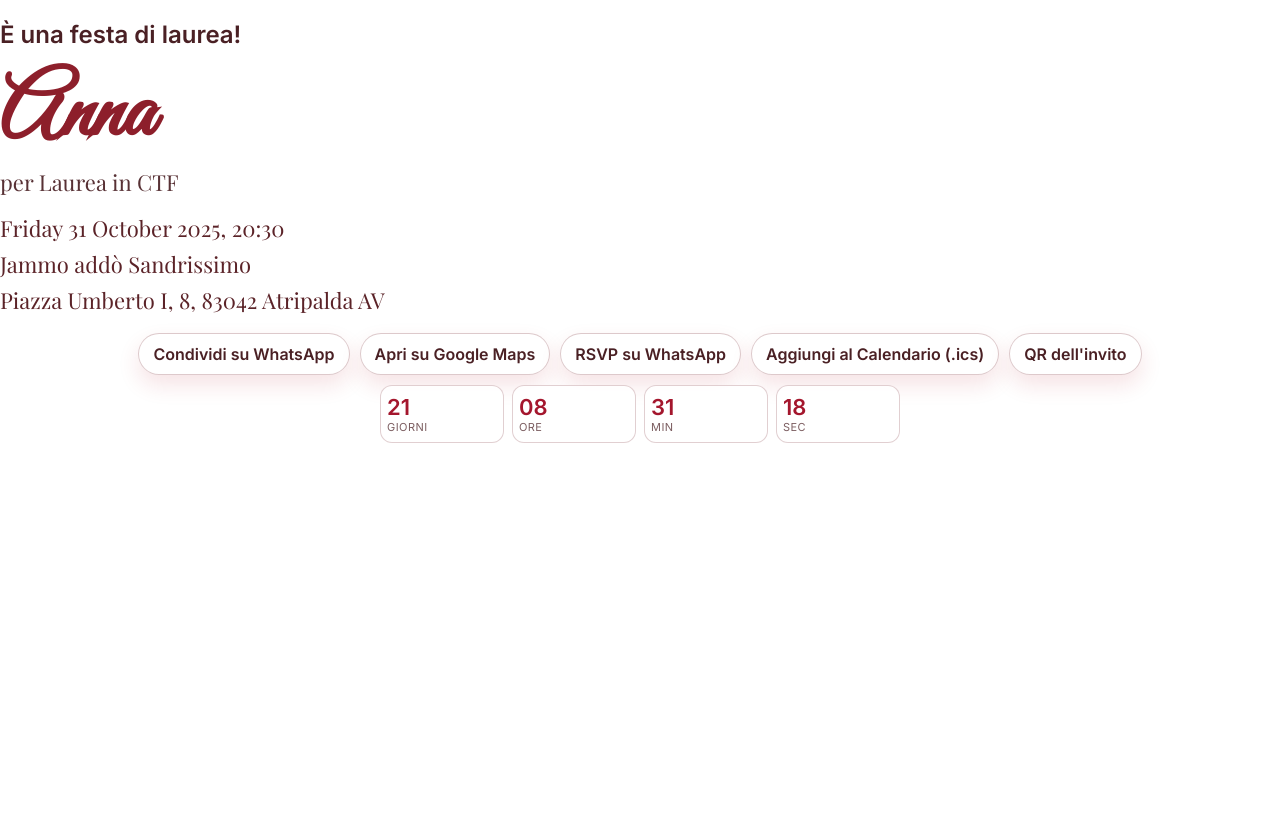
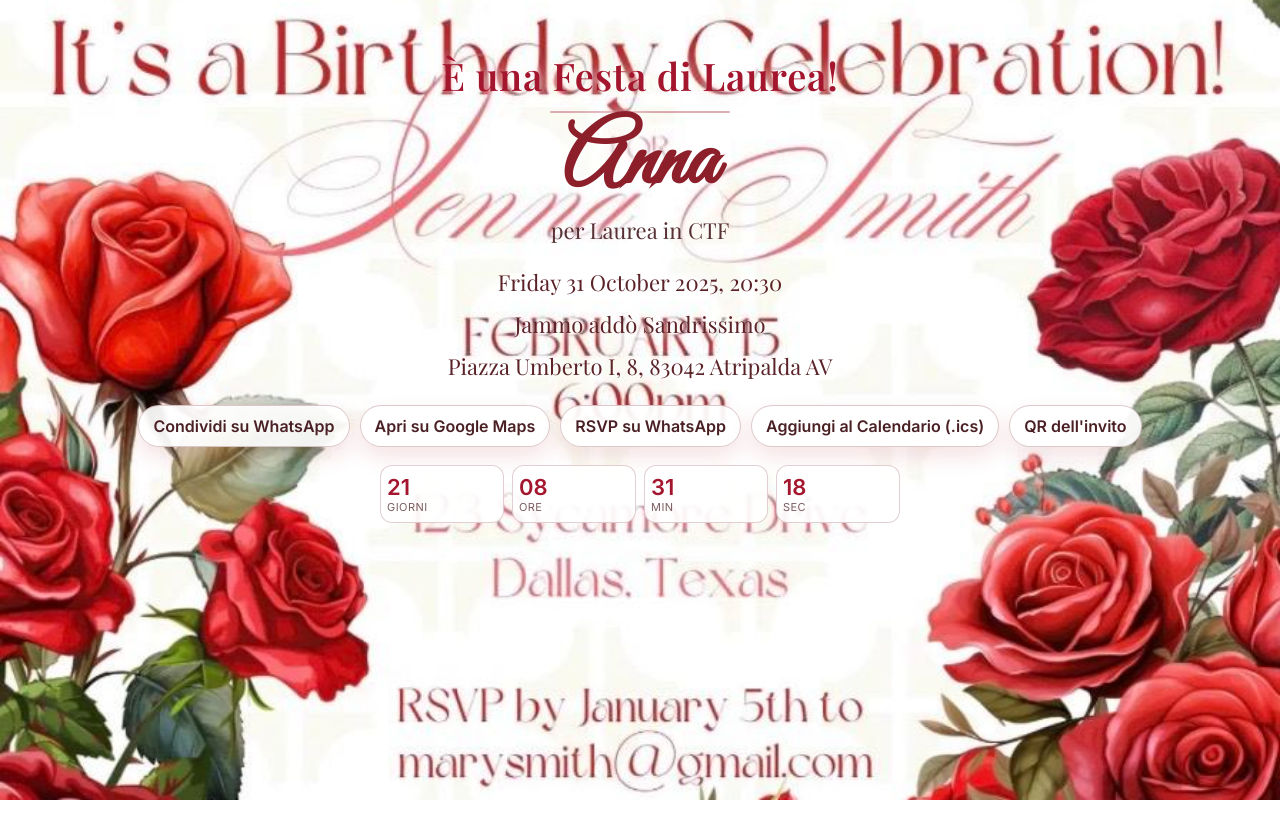
Before and after one commit to nicolagrieco00/Biglietto-Laurea, a Flask app: page / in a window 1280 px wide. Run offline with Flask 3, Linux system fonts and the light colour scheme.

Commit message:
Add files via upload

```diff
--- a/templates/invite.html
+++ b/templates/invite.html
@@ -8,22 +8,20 @@
   <link rel="preconnect" href="https://fonts.gstatic.com" crossorigin>
   <link href="https://fonts.googleapis.com/css2?family=Playfair+Display:wght@400;600;700&family=Great+Vibes&family=Inter:wght@400;600&display=swap" rel="stylesheet">
   <link rel="stylesheet" href="{{ url_for('static', filename='style.css') }}">
-  <meta name="theme-color" content="#ffffff">
 </head>
 <body>
-  <main class="stage">
-    <div class="frame-bg"></div>
-    <div class="paper">
-      <div class="inner">
-        <h2 class="kicker">È una festa di laurea!</h2>
-        <h1 class="name">{{ event.celebrant_name }}</h1>
-        <p class="for">per {{ event.degree }}</p>
+  <div class="bg"></div>
+  <main class="canvas">
+    <h2 class="line title">{{ event.title }}</h2>
+    <div class="line sep"></div>
+    <h1 class="line name">{{ event.celebrant_name }}</h1>
+    <p class="line for">per {{ event.degree }}</p>
 
-        <p class="when">{{ formatted_time }}</p>
-        <p class="where">{{ event.venue }}</p>
-        <p class="addr">{{ event.address }}</p>
+    <p class="line when">{{ formatted_time }}</p>
+    <p class="line where">{{ event.venue }}</p>
+    <p class="line addr">{{ event.address }}</p>
 
-        {% if guest %}<p class="hello">Caro/a <strong>{{ guest }}</strong>, sei invitato con gioia! 🌹</p>{% endif %}
+    {% if guest %}<p class="line hello">Caro/a <strong>{{ guest }}</strong>, sei invitato con gioia! 🌹</p>{% endif %}
 
     <div class="cta">
       <a id="waShare" class="btn" target="_blank" rel="noreferrer">Condividi su WhatsApp</a>
@@ -39,8 +37,6 @@
       <div class="box"><div class="num" id="m">--</div><div class="label">Min</div></div>
       <div class="box"><div class="num" id="s">--</div><div class="label">Sec</div></div>
     </section>
-      </div>
-    </div>
   </main>
 
   <script>
```
Lines whose indentation alone changed are shown as unchanged.
